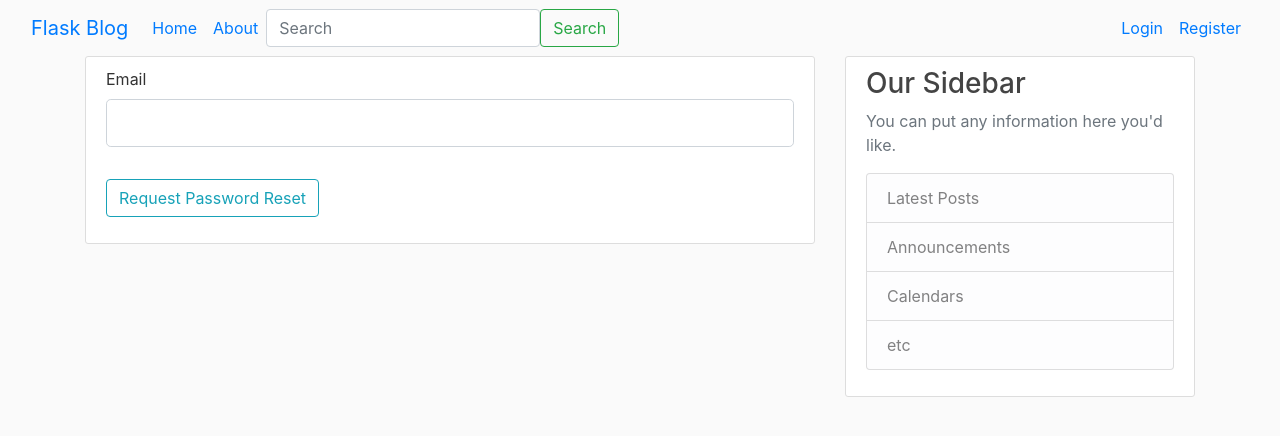
After one commit to raxitgohel/Blog-using-Flask, a Flask app: page /reset_password in a window 1280 px wide. The commit adds this page. Shown: the top 436 px of the page. Run offline with Flask 3, Linux system fonts and the light colour scheme; some libraries are stand-ins or nearby versions.

Commit message:
reset password routes and mail configured

```diff
--- a/app/form.py
+++ b/app/form.py
@@ -52,3 +52,17 @@ class PostForm(FlaskForm):
     title = StringField('Title', validators=[DataRequired()])
     content = TextAreaField('Content', validators=[DataRequired()])
     submit = SubmitField('Post')
+
+class RequestResetForm(FlaskForm):
+    email = StringField('Email', validators=[DataRequired(), Email()])
+    submit = SubmitField('Request Password Reset')
+
+    def validate_email(self, email):
+        user = User.query.filter_by(email=email.data).first()
+        if user is None:
+            raise ValidationError('No account with this email found.')
+
+class ResetPasswordForm(FlaskForm):
+    password = PasswordField('Password', validators=[DataRequired()])
+    confirm_password = PasswordField('Confirm Password', validators=[DataRequired(), EqualTo('password')])
+    submit = SubmitField('Reset Password')
--- a/app/models.py
+++ b/app/models.py
@@ -1,5 +1,5 @@
 from app import db, login_manager, app
-from itsdangerous import URLSafeTimedSerializer as Serializer
+from itsdangerous import TimedJSONWebSignatureSerializer as Serializer
 from datetime import datetime
 from flask_login import UserMixin
 
@@ -17,7 +17,7 @@ class User(db.Model, UserMixin):
 
     def get_reset_token(self, expires_sec=600):
         s = Serializer(app.config['SECRET_KEY'], expires_sec)
-        return s.dumps({'user_id': self.id}.decode('utf-8'))
+        return s.dumps({'user_id': self.id}).decode('utf-8')
 
     @staticmethod
     def verify_reset_token(token):
--- a/app/routes.py
+++ b/app/routes.py
@@ -1,10 +1,12 @@
 import secrets, os
 from PIL import Image
 from flask import render_template, url_for, flash, redirect, request, abort
-from app.form import LoginForm, RegestrationForm, UpdateAccountForm, PostForm
+from app.form import (LoginForm, RegestrationForm,
+                       UpdateAccountForm, PostForm, RequestResetForm, ResetPasswordForm)
 from app.models import User, Post
-from app import app, db, bcrypt
+from app import app, db, bcrypt, mail
 from flask_login import login_user, current_user, logout_user, login_required
+from flask_mail import Message
 
 @app.route('/')
 @app.route('/home')
@@ -140,3 +142,38 @@ def user_posts(username):
             .order_by(Post.date_posted.desc())\
             .paginate(per_page=5, page=page)
     return render_template('user_posts.html', posts=posts, user=user)
+
+def sendResetEmail(user):
+    token = user.get_reset_token()
+    msg = Message('Password Reset Request', sender='noreply@gmail.com', recipients=[user.email])
+    msg.body = f'''To Reset your Password, visit this link: {url_for('reset_token', token=token, _external=True)}'''
+    mail.send(msg)
+
+@app.route('/reset_password', methods=['GET', 'POST'])
+def reset_request():
+    if current_user.is_authenticated:
+        return redirect(url_for('home'))
+    form = RequestResetForm()
+    if form.validate_on_submit():
+        user = User.query.filter_by(email= form.email.data).first()
+        sendResetEmail(user)
+        flash('An Email has been sent to reset the password.', 'info')
+        return redirect(url_for('login'))
+    return render_template('reset_request.html', title='Reset Password', form=form)
+
+@app.route('/reset_password/<token>', methods=['GET', 'POST'])
+def reset_token(token):
+    if current_user.is_authenticated:
+        return redirect(url_for('home'))
+    user = User.verify_reset_token(token)
+    if user is None:
+        flash('Invalid token or Time expired', 'warning')
+        return redirect(url_for(reset_request))
+    form = ResetPasswordForm()
+    if form.validate_on_submit():
+        hashed_password = bcrypt.generate_password_hash(form.password.data).decode('utf-8')
+        user.password = hash
+        db.session.commit()
+        flash(f'Password has been updated!', 'success')
+        return redirect(url_for('home'))
+    return render_template('reset_token.html', title='Reset Password', form=form)
--- a/app/templates/login.html
+++ b/app/templates/login.html
@@ -37,10 +37,10 @@
             </fieldset>
             <div class="form-group">
                 {{ form.submit(class="btn btn-outline-info") }}
+                <small class="text-muted ml-2">
+                    <a href="{{ url_for('reset_request') }}">Forgot Password?</a>
+                </small>
             </div>
-            <small class="text-muted ml-2">
-                <a href="#">Forgot Password?</a>
-            </small>
         </form>
     </div>
     <div class="border-top pt-3">
--- /dev/null
+++ b/app/templates/reset_request.html
@@ -0,0 +1,27 @@
+{% extends 'base.html' %}
+{% block content %}
+    <div class="content-section">
+        <form method="POST" action="">
+            {{ form.hidden_tag() }}
+            <fieldset class="form-group">
+                <div class="form-group">
+                    {{ form.email.label(class="form-control-label") }}
+                    {% if form.email.errors %}
+                        {{ form.email(class="form-control form-control-lg is-invalid") }}
+                        <div class="invalid-feedback">
+                            {% for error in form.email.errors %}
+                            <span>{{ error }}</span>
+                            {% endfor %}
+                        </div>
+                    {% else %}
+                        {{ form.email(class="form-control form-control-lg") }}
+                    {% endif %}
+                </div>
+
+            </fieldset>
+            <div class="form-group">
+                {{ form.submit(class="btn btn-outline-info") }}
+            </div>
+        </form>
+    </div>
+{% endblock %}
```
Also changed, not shown: app/__init__.py (+8 -0 lines), app/templates/reset_token.html (added, +40 -0 lines), instance/site.db, 1 other file.
